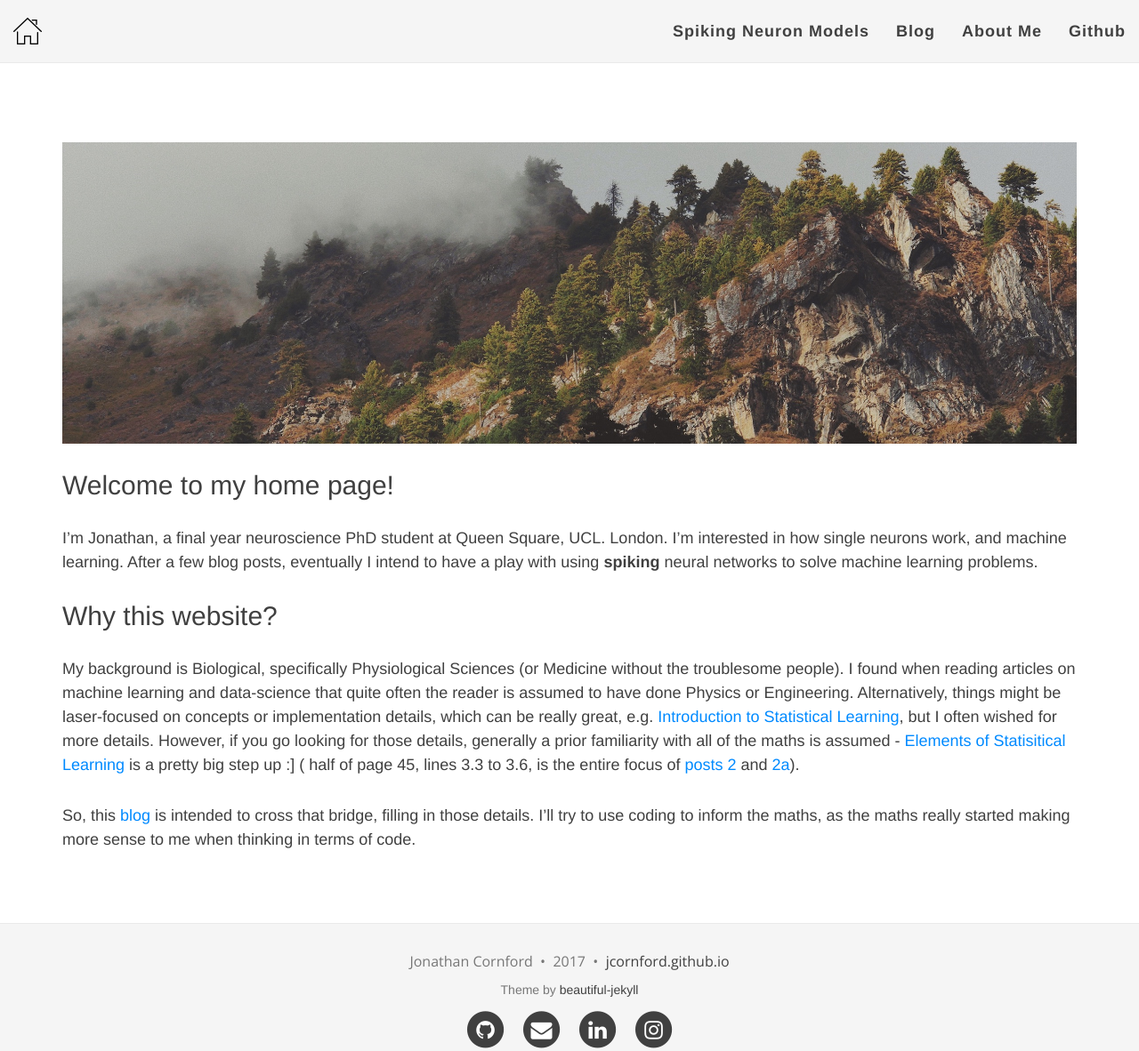
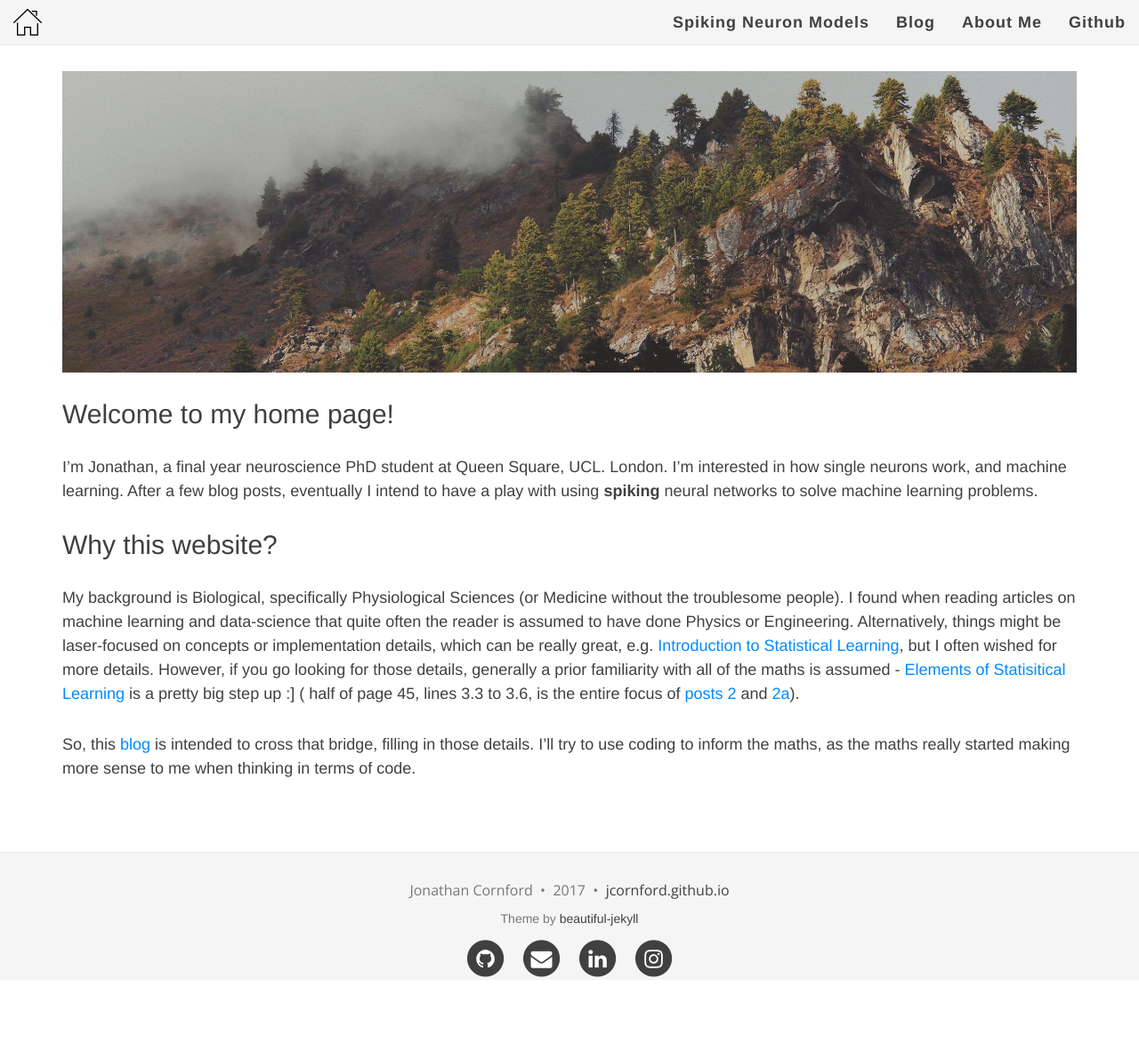
Before and after one commit to jcornford/jcornford.github.io, a Jekyll site: the page built from index.md, in a window 1280 px wide and 1182 px high. Shown: the whole window at 89% size. Built offline with Jekyll 4.4.1, drawn with Linux system fonts in a browser that asks for light colours; nearby versions of some CDN libraries.

Commit message:
css update

```diff
--- a/css/main.css
+++ b/css/main.css
@@ -140,7 +140,7 @@ img {
 
 @media only screen and (min-width: 768px) {
   .navbar-custom {
-    padding: 10px 0;
+    padding: 0px 0;
     -webkit-transition: background .5s ease-in-out,padding .5s ease-in-out;
     -moz-transition: background .5s ease-in-out,padding .5s ease-in-out;
     transition: background .5s ease-in-out,padding .5s ease-in-out;
@@ -504,7 +504,7 @@ footer .image-by {
 }
 @media only screen and (min-width: 768px) {
   .intro-header {
-    margin-top: 130px;
+    margin-top: 50px;
   }
   .intro-header.big-img {
     margin-top: 91px;  /* Full navbar is small navbar + 20px padding on each side when expanded */
```
